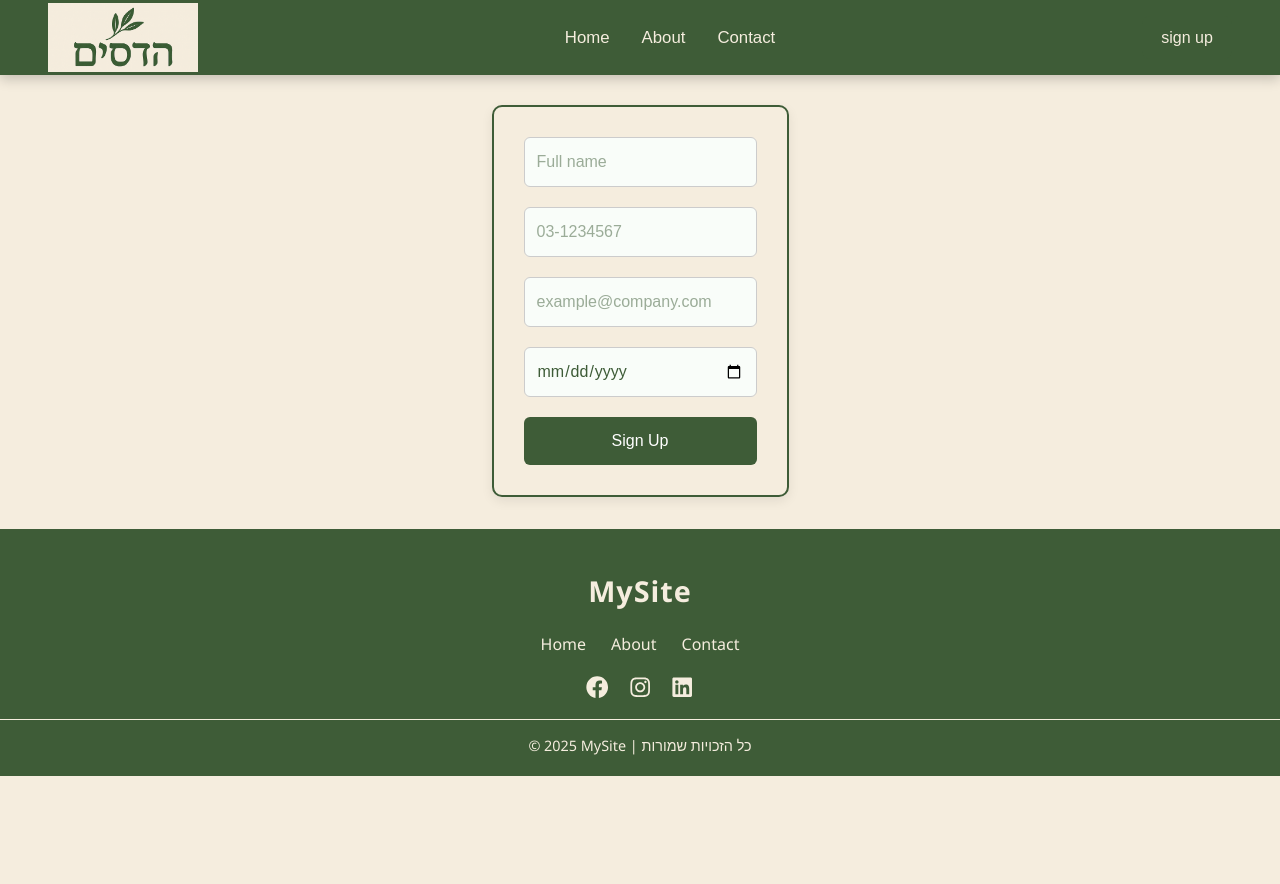
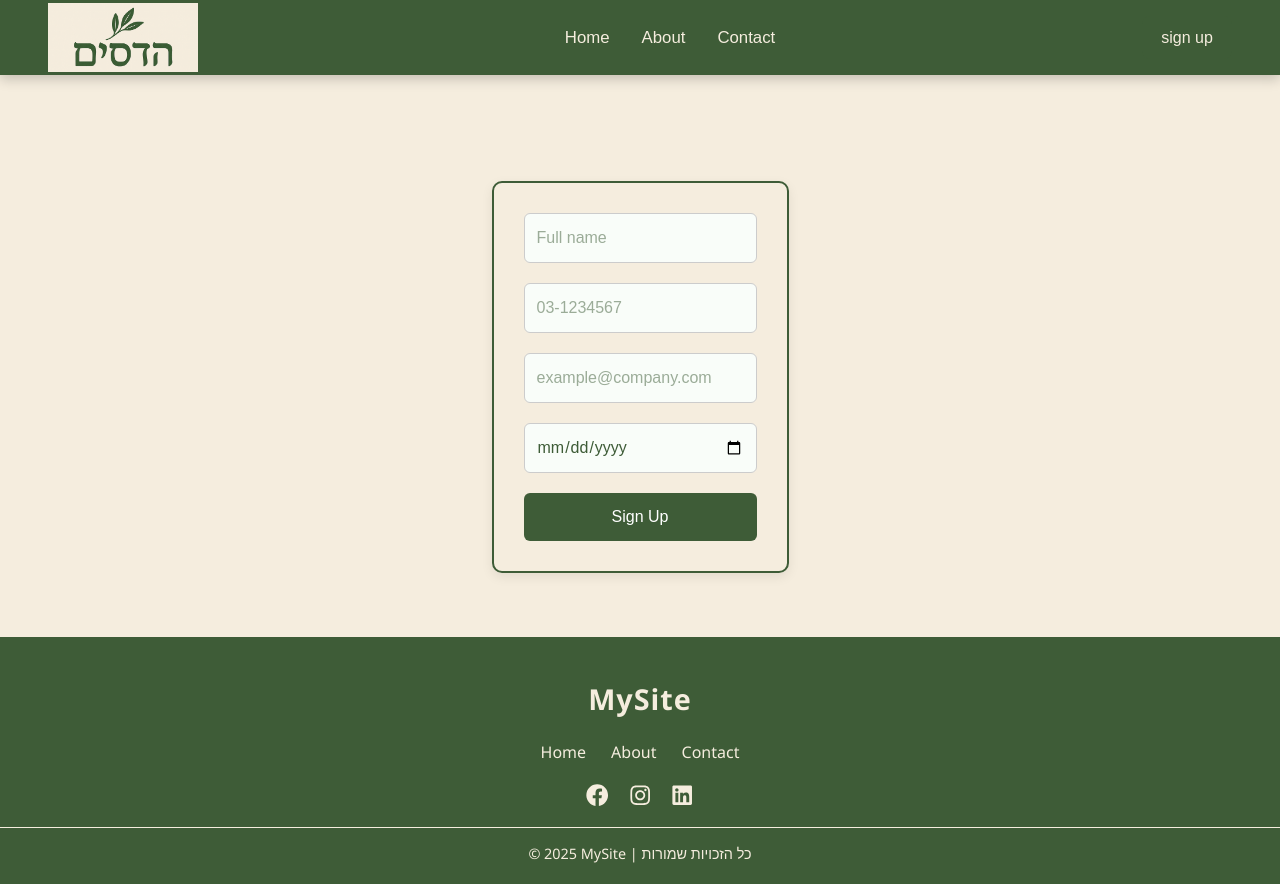
Before and after one commit to efratFriedman/hadasim-shop-efart-friedman, a Next.js app: page /form in a window 1280 px wide. Before the commit the page ends 800 px from the top, so only its background shows below. Built offline with nearby package versions, Linux system fonts and the light colour scheme.

Commit message:
Refactor layout structure and styles in page and globals CSS

```diff
--- a/src/app/form/page.tsx
+++ b/src/app/form/page.tsx
@@ -3,13 +3,14 @@ import React from "react";
 import SignUpForm from "../components/SignUp/Signup";
 import Header from "../components/Header/Header";
 import Footer from "../components/Footer/Footer";
-import styles from "@/app/page.module.css";
 
 export default function Form() {
   return (
-   <div className={styles.pageContainer}>
+   <div className="page-container">
     <Header/>
+    <main className="content">
     <SignUpForm/>
+    </main>
     <Footer/>
    </div>
   );
--- a/src/app/globals.css
+++ b/src/app/globals.css
@@ -25,30 +25,28 @@ body {
   font-family: Arial, Helvetica, sans-serif;
 }
 
-html, body {
+html,
+body {
   height: 100%;
   margin: 0;
   padding: 0;
+  background: var(--background);
 }
 
-/* Layout structure */
 .page-container {
+  min-height: 100vh;
   display: flex;
   flex-direction: column;
-  min-height: 100vh;
-}
-
-/* Main content wrapper - everything below header */
-main {
-  margin-top: 80px; /* Height of your header */
-  flex: 1;
-  width: 100%;
-  max-width: 1200px;
-  margin-left: auto;
-  margin-right: auto;
-  padding: 2rem;
 }
 
 .content {
-  flex: 1;
+  display: flex;
+  gap: 2rem;
+  flex-wrap: wrap;
+  justify-content: center;
+  padding: 2rem;
+  max-width: 1200px;
+  margin: 0 auto;
+  padding-top: 76px;
+  flex:1;
 }
```
